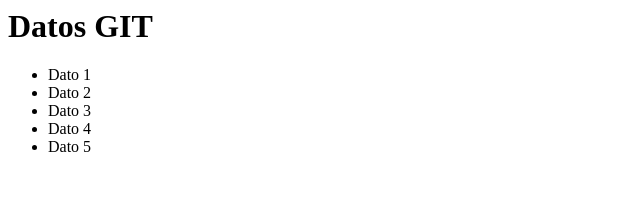
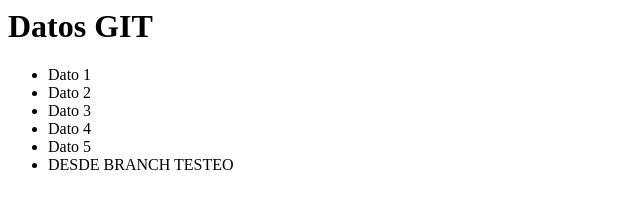
Before and after one commit to Riicardo10/GitFacilito, a plain HTML site: page datos.html in a window 1280 px wide. Shown: the whole page, without its empty margins (0-640 px from the left). Drawn offline with Linux system fonts and the light colour scheme.

Commit message:
Nuevo item desde branch TESTEO

```diff
--- a/datos.html
+++ b/datos.html
@@ -11,6 +11,7 @@
 		<li> Dato 3 </li>
 		<li> Dato 4 </li>
 		<li> Dato 5 </li>
+		<li> DESDE BRANCH TESTEO </li>
 	</ul>
 </body>
 </html>
```
